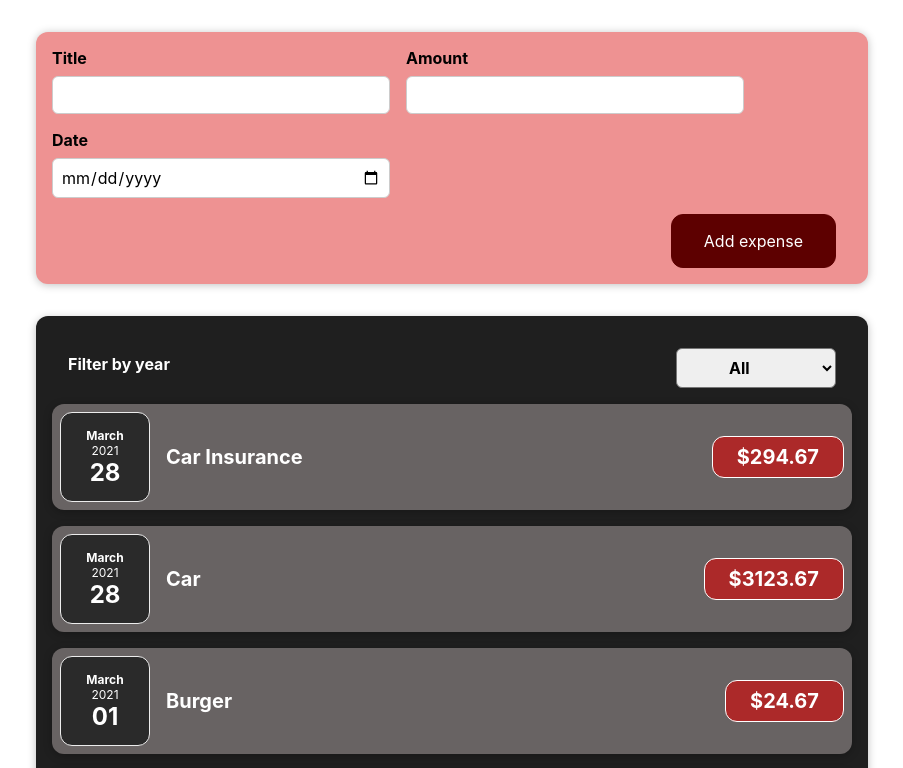
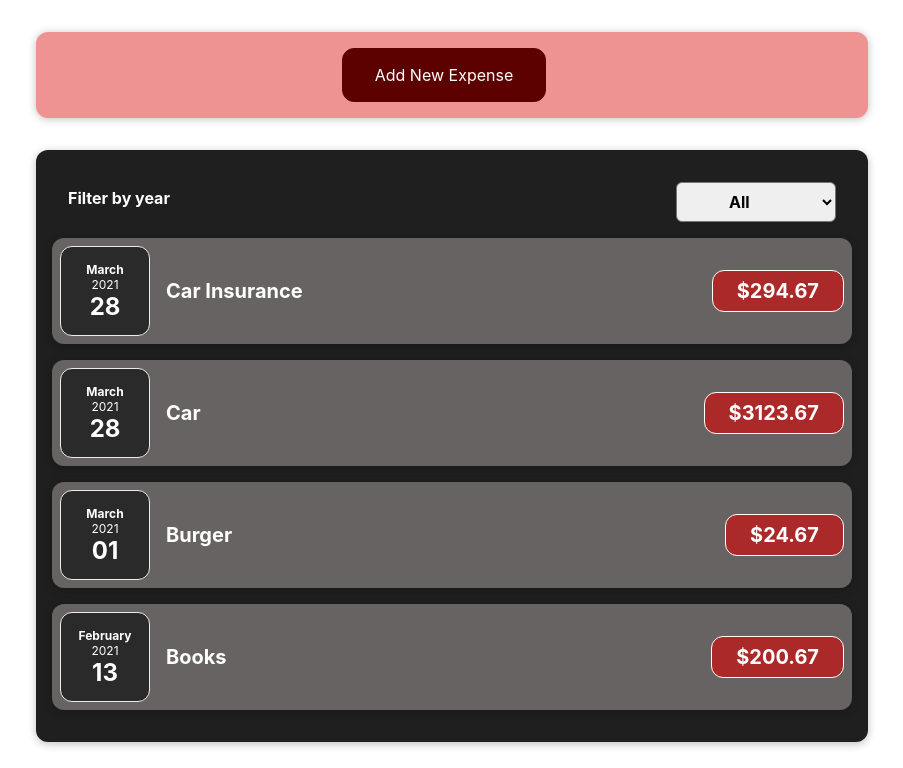
Before and after one commit to Irsten/ExpenseTracker, a React (Create React App) app: page / in a window 1280 px wide. Shown: the top 768 px of the page, without its empty margins (188-1091 px from the left). Built offline with nearby package versions, Linux system fonts and the light colour scheme.

Commit message:
Add filter and change adding new expense

```diff
--- a/src/App.js
+++ b/src/App.js
@@ -19,7 +19,9 @@
   const [expenses, setExpenses] = useState(INITIAL_EXPENSES);
 
   const addExpenseHandler = (newExpense) => {
-    setExpenses([newExpense, ...expenses]);
+    setExpenses((prevExpenses) => {
+      return [newExpense, ...prevExpenses];
+    });
   };
 
   return (
--- a/src/components/Expenses/ExpenseItem.js
+++ b/src/components/Expenses/ExpenseItem.js
@@ -4,6 +4,7 @@
 
 const ExpenseItem = (props) => {
   return (
+    <li>
       <Card className='expense-item'>
         <ExpenseDate date={props.date} />
         <div className='expense-item__description'>
@@ -11,6 +12,7 @@
           <div className='expense-item__price'>${props.amount}</div>
         </div>
       </Card>
+    </li>
   );
 };
 export default ExpenseItem;
--- a/src/components/Expenses/Expenses.js
+++ b/src/components/Expenses/Expenses.js
@@ -1,8 +1,8 @@
-import ExpenseItem from './ExpenseItem';
+import ExpensesList from './ExpensesList';
 import Card from '../UI/Card';
 import ExpensesFilter from './ExpensesFilter';
+import { useState } from 'react';
 import './Expenses.css';
-import { useState } from 'react';
 
 const Expenses = (props) => {
   const [filteredYear, setFilteredYear] = useState('All');
@@ -11,21 +11,21 @@
     setFilteredYear(selectedYear);
   };
 
+  const filteredExpenses = props.items.filter((expense) => {
+    if (filteredYear === 'All') {
+      return props.items;
+    } else {
+      return expense.date.getFullYear().toString() === filteredYear;
+    }
+  });
+
   return (
     <Card className='expenses'>
       <ExpensesFilter
         selected={filteredYear}
         onChangeFilter={changeFilterHandler}
       />
-      {props.items.map((item) => {
-        return (
-          <ExpenseItem
-            title={item.title}
-            amount={item.amount}
-            date={item.date}
-          />
-        );
-      })}
+      <ExpensesList items={filteredExpenses} />
     </Card>
   );
 };
--- /dev/null
+++ b/src/components/Expenses/ExpensesList.css
@@ -0,0 +1,9 @@
+.expenses-list {
+  list-style: none;
+  padding: 0;
+}
+
+.expenses-list__fallback {
+  color: white;
+  text-align: center;
+}
--- /dev/null
+++ b/src/components/Expenses/ExpensesList.js
@@ -0,0 +1,23 @@
+import './ExpensesList.css';
+import ExpenseItem from './ExpenseItem';
+
+const ExpensesList = (props) => {
+  if (props.items.length === 0) {
+    return <h2 className='expenses-list__fallback'>No expenses found.</h2>;
+  }
+
+  return (
+    <ul className='expenses-list'>
+      {props.items.map((item) => (
+        <ExpenseItem
+          key={item.id}
+          title={item.title}
+          amount={item.amount}
+          date={item.date}
+        />
+      ))}
+    </ul>
+  );
+};
+
+export default ExpensesList;
--- a/src/components/NewExpense/ExpenseForm.js
+++ b/src/components/NewExpense/ExpenseForm.js
@@ -68,6 +68,9 @@
         </div>
       </div>
       <div className='new-expense__actions'>
+        <button type='button' onClick={props.onCancel}>
+          Cancel
+        </button>
         <button type='submit'>Add expense</button>
       </div>
     </form>
--- a/src/components/NewExpense/NewExpense.js
+++ b/src/components/NewExpense/NewExpense.js
@@ -1,18 +1,38 @@
 import './NewExpense.css';
 import ExpenseForm from './ExpenseForm';
+import { useState } from 'react';
 
 const NewExpense = (props) => {
+  const [isEditing, setIsEditing] = useState(false);
+
   const saveExpenseDataHandler = (enteredExpenseData) => {
     const expenseData = {
       id: props.id + 1,
       ...enteredExpenseData,
     };
     props.onAddExpense(expenseData);
+    setIsEditing(false);
+  };
+
+  const startEditingHandler = () => {
+    setIsEditing(true);
+  };
+
+  const stopEditingHandler = () => {
+    setIsEditing(false);
   };
 
   return (
     <div className='new-expense'>
-      <ExpenseForm onSaveExpenseData={saveExpenseDataHandler} />
+      {!isEditing && (
+        <button onClick={startEditingHandler}>Add New Expense</button>
+      )}
+      {isEditing && (
+        <ExpenseForm
+          onSaveExpenseData={saveExpenseDataHandler}
+          onCancel={stopEditingHandler}
+        />
+      )}
     </div>
   );
 };
```
Lines whose indentation alone changed are shown as unchanged.
